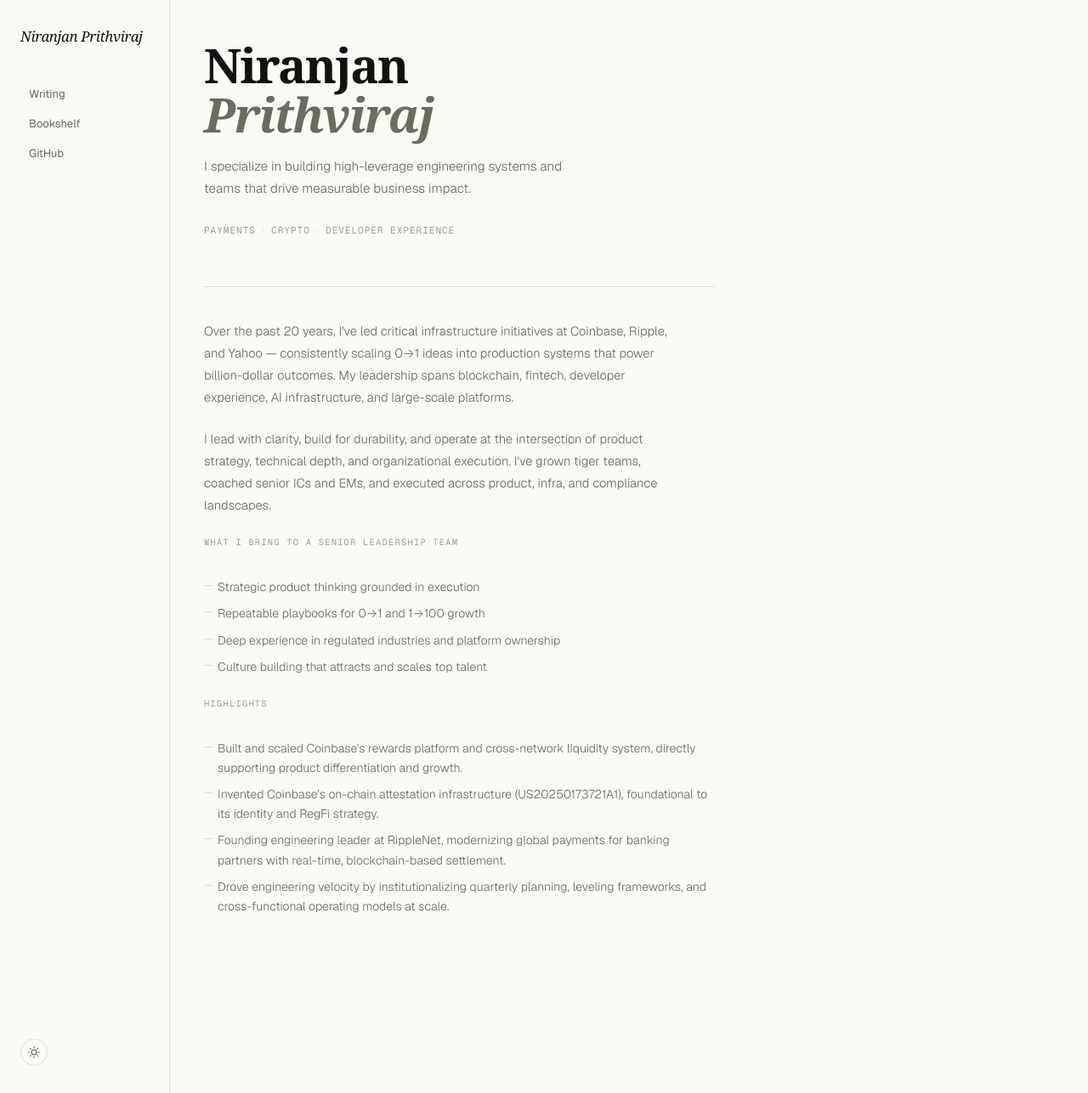
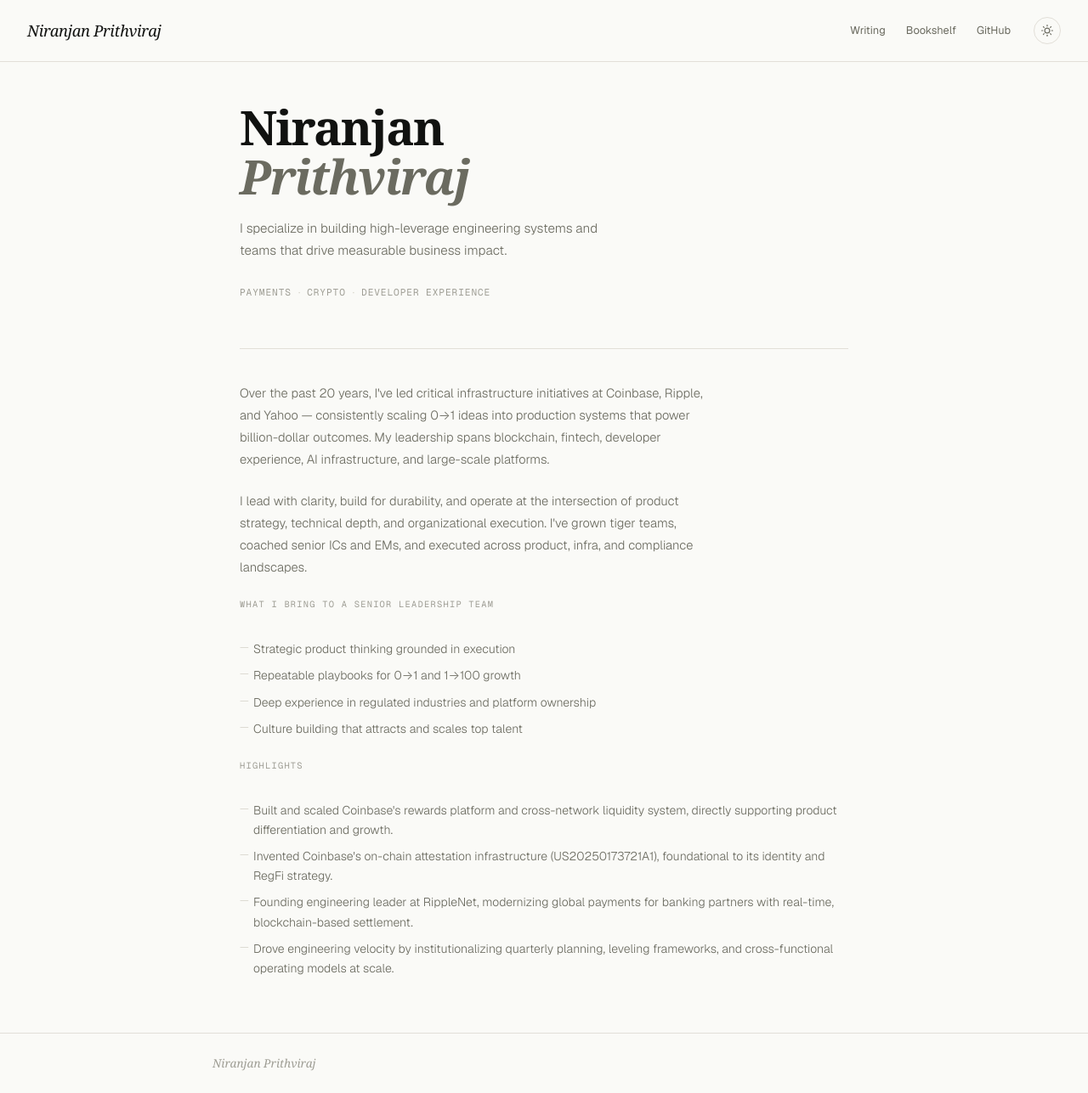
Before and after one commit to nbprithv/nbprithv.github.io, a Jekyll site: the page built from index.html, in a window 1280 px wide and 1287 px high. Shown: the whole window at 85% size. Built offline with Jekyll 4.4.1, drawn with Linux system fonts in a browser that asks for light colours; some web fonts are replaced.

Commit message:
Apply style.css.new: switch to horizontal nav layout
- Replace sidebar layout with sticky top nav
- Body back to flex-direction: column
- Centered main with max-width 780px
- Footer minimal (name only)
- Preserve expertise and about styles for home page

Co-Authored-By: Claude Sonnet 4.6 <noreply@anthropic.com>

```diff
--- a/_layouts/default.html
+++ b/_layouts/default.html
@@ -20,14 +20,14 @@
 </head>
 <body>
 
-  <aside class="sidebar">
-    <a href="/" class="sidebar-logo">Niranjan Prithviraj</a>
-    <nav class="sidebar-links">
-      <a href="/writing">Writing</a>
-      <a href="/bookshelf">Bookshelf</a>
-      <a href="https://github.com/nbprithv" target="_blank" rel="noopener">GitHub</a>
-    </nav>
-    <div class="sidebar-bottom">
+  <nav class="nav">
+    <a href="/" class="nav-logo">Niranjan Prithviraj</a>
+    <div class="nav-right">
+      <div class="nav-links">
+        <a href="/writing">Writing</a>
+        <a href="/bookshelf">Bookshelf</a>
+        <a href="https://github.com/nbprithv" target="_blank" rel="noopener">GitHub</a>
+      </div>
       <button class="theme-toggle" aria-label="Toggle theme" onclick="
         var h = document.documentElement;
         var next = h.getAttribute('data-theme') === 'dark' ? 'light' : 'dark';
@@ -46,11 +46,15 @@
         </svg>
       </button>
     </div>
-  </aside>
+  </nav>
 
-  <div class="content-wrap">
-    {{ content }}
-  </div>
+  {{ content }}
+
+  <footer class="footer">
+    <div class="footer-inner">
+      <span class="footer-name">Niranjan Prithviraj</span>
+    </div>
+  </footer>
 
 </body>
 </html>
--- a/style.css
+++ b/style.css
@@ -48,54 +48,60 @@ body {
   transition: background 0.2s, color 0.2s;
   min-height: 100vh;
   display: flex;
-  flex-direction: row;
+  flex-direction: column;
 }
 a { color: inherit; text-decoration: none; }
 ul { list-style: none; }
 
-/* ─── Sidebar ─── */
-.sidebar {
-  width: 200px;
-  flex-shrink: 0;
+/* ─── Nav ─── */
+.nav {
+  display: flex;
+  justify-content: space-between;
+  align-items: center;
+  padding: 1.25rem 2rem;
+  border-bottom: 0.5px solid var(--border);
   position: sticky;
   top: 0;
-  height: 100vh;
-  display: flex;
-  flex-direction: column;
-  padding: 2rem 1.5rem;
-  border-right: 0.5px solid var(--border);
   background: var(--bg);
   z-index: 100;
 }
-.sidebar-logo {
+.nav-logo {
   font-family: var(--font-serif);
-  font-size: 1.05rem;
+  font-size: 1.15rem;
   font-style: italic;
   letter-spacing: -0.02em;
   color: var(--fg);
-  margin-bottom: 2.5rem;
-  line-height: 1.3;
-  transition: color 0.15s;
 }
-.sidebar-logo:hover { color: var(--teal); }
-.sidebar-links {
+.nav-logo:hover { color: var(--teal); transition: color 0.15s; }
+.nav-right {
   display: flex;
-  flex-direction: column;
+  align-items: center;
+  gap: 0.5rem;
+}
+.nav-links {
+  display: flex;
+  align-items: center;
   gap: 0.125rem;
-  flex: 1;
 }
-.sidebar-links a {
-  font-size: 0.82rem;
+.nav-links a {
+  font-size: 0.8rem;
+  font-weight: 400;
   color: var(--fg-muted);
-  padding: 6px 10px;
+  padding: 5px 11px;
   border-radius: var(--radius-sm);
   transition: color 0.15s, background 0.15s;
 }
-.sidebar-links a:hover {
+.nav-links a:hover {
   color: var(--fg);
   background: var(--bg-surface);
 }
-.sidebar-bottom { padding-top: 1rem; }
+.nav-links a.nav-cta {
+  font-weight: 500;
+  color: var(--fg);
+  background: var(--bg-card);
+  border-radius: var(--radius-sm);
+}
+.nav-links a.nav-cta:hover { background: var(--border-mid); }
 
 .theme-toggle {
   width: 32px;
@@ -109,14 +115,14 @@ ul { list-style: none; }
   align-items: center;
   justify-content: center;
   transition: background 0.15s, color 0.15s;
+  margin-left: 0.5rem;
 }
 .theme-toggle:hover { background: var(--bg-surface); color: var(--fg); }
 [data-theme="light"] .icon-moon { display: none; }
 [data-theme="dark"]  .icon-sun  { display: none; }
 
-/* ─── Content wrap + Main ─── */
-.content-wrap { flex: 1; min-width: 0; display: flex; flex-direction: column; }
-main { flex: 1; max-width: 680px; padding: 3rem 2.5rem 4rem; }
+/* ─── Main ─── */
+main { flex: 1; max-width: 780px; margin: 0 auto; width: 100%; padding: 3rem 2rem 4rem; }
 
 /* ─── Hero (index only) ─── */
 .hero {
@@ -331,8 +337,38 @@ time {
 }
 .substack-link a:hover { opacity: 0.7; }
 
+/* ─── Footer ─── */
+.footer {
+  border-top: 0.5px solid var(--border);
+  padding: 1.5rem 2rem;
+}
+.footer-inner {
+  max-width: 780px;
+  margin: 0 auto;
+  display: flex;
+  justify-content: space-between;
+  align-items: center;
+}
+.footer-name {
+  font-family: var(--font-serif);
+  font-size: 0.85rem;
+  font-style: italic;
+  color: var(--fg-faint);
+}
+.footer-links {
+  display: flex;
+  gap: 1.25rem;
+}
+.footer-links a {
+  font-family: var(--font-mono);
+  font-size: 0.7rem;
+  letter-spacing: 0.06em;
+  color: var(--fg-faint);
+  transition: color 0.15s;
+}
+.footer-links a:hover { color: var(--fg); }
 
-/* ─── Resume / markdown pages ─── */
+/* ─── Pages ─── */
 .page-title {
   font-family: var(--font-serif);
   font-size: 2.5rem;
@@ -392,24 +428,10 @@ time {
 .error-page p { color: var(--fg-muted); margin-bottom: 1.5rem; }
 
 /* ─── Responsive ─── */
-@media (max-width: 640px) {
-  body { flex-direction: column; }
-
-  .sidebar {
-    width: 100%;
-    height: auto;
-    position: sticky;
-    flex-direction: row;
-    align-items: center;
-    padding: 1rem 1.25rem;
-    border-right: none;
-    border-bottom: 0.5px solid var(--border);
-  }
-  .sidebar-logo { margin-bottom: 0; font-size: 0.95rem; }
-  .sidebar-links { flex-direction: row; flex: 1; justify-content: flex-end; gap: 0; }
-  .sidebar-links a { padding: 5px 8px; font-size: 0.78rem; }
-  .sidebar-bottom { padding-top: 0; padding-left: 0.25rem; }
-
+@media (max-width: 600px) {
+  .nav { padding: 1rem 1.25rem; }
+  .nav-links a { padding: 5px 8px; font-size: 0.78rem; }
   main { padding: 2rem 1.25rem 3rem; }
+  .footer-inner { flex-direction: column; gap: 1rem; text-align: center; }
   .post-list li { flex-direction: column; gap: 0.25rem; }
 }
```
